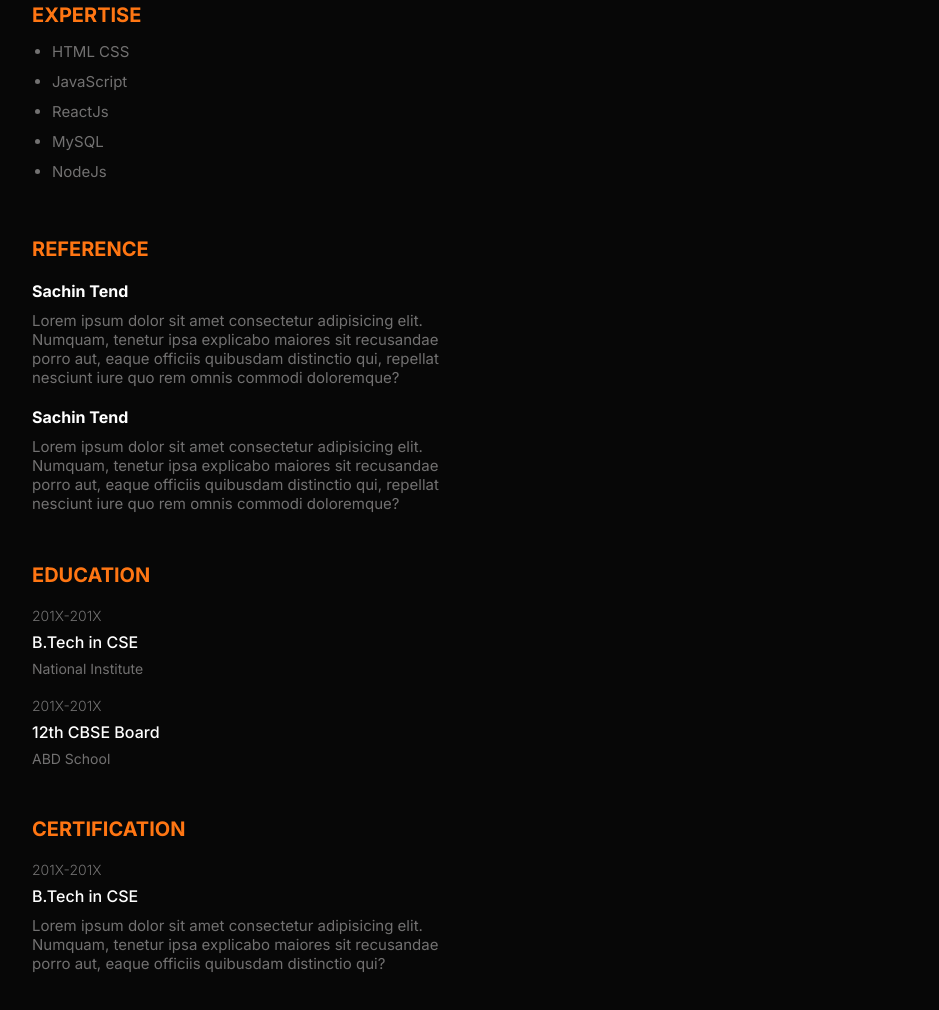
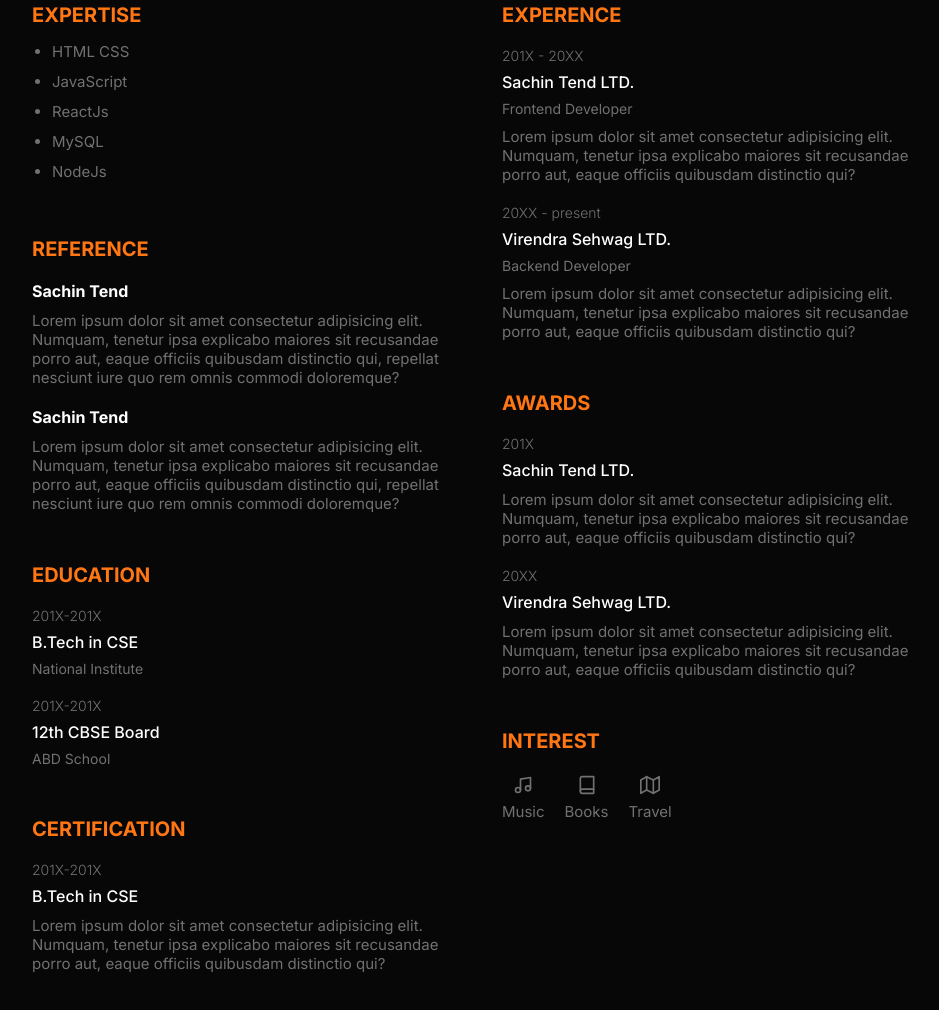
Before and after one commit to SauravKumar1822/Resume, a plain HTML site: page index.html in a window 1280 px wide. Shown: the part 331-1341 px from the top of the page, without its empty margins (158-1097 px from the left). Drawn offline with nearby package versions, Linux system fonts and the light colour scheme.

Commit message:
group-2 div design completed

```diff
--- a/index.html
+++ b/index.html
@@ -6,6 +6,7 @@
     <meta name="viewport" content="width=device-width, initial-scale=1.0">
     <title>Resume</title>
     <link rel="stylesheet" href="style.css">
+    <script src="https://unpkg.com/feather-icons"></script>
 </head>
 
 <body>
@@ -99,10 +100,79 @@
         </div>
 
 
-        <div class="group-2"></div>
+        <div class="group-2">
+            <div class="exp">
+                <h3 class="title">Experence</h3>
+                <div class="exp_item">
+                    <p class="item_preTitle">201X - 20XX</p>
+                    <h4 class="item_title">Sachin Tend LTD.</h4>
+                    <p class="item_subtitle">Frontend Developer</p>
+                    <p class="description">
+                        Lorem ipsum dolor sit amet consectetur adipisicing elit.
+                        Numquam, tenetur ipsa explicabo maiores sit recusandae
+                        porro aut, eaque officiis quibusdam distinctio qui?
+                    </p>
+                </div>
+                <div class="exp_item">
+                    <p class="item_preTitle">20XX - present</p>
+                    <h4 class="item_title">Virendra Sehwag LTD.</h4>
+                    <p class="item_subtitle">Backend Developer</p>
+                    <p class="description">
+                        Lorem ipsum dolor sit amet consectetur adipisicing elit.
+                        Numquam, tenetur ipsa explicabo maiores sit recusandae
+                        porro aut, eaque officiis quibusdam distinctio qui?
+                    </p>
+                </div>
+            </div>
+
+            <div class="awards">
+                <h3 class="title">Awards</h3>
+                <div class="awards_item">
+                    <p class="item_preTitle">201X</p>
+                    <h4 class="item_title">Sachin Tend LTD.</h4>
+                    <p class="description">
+                        Lorem ipsum dolor sit amet consectetur adipisicing elit.
+                        Numquam, tenetur ipsa explicabo maiores sit recusandae
+                        porro aut, eaque officiis quibusdam distinctio qui?
+                    </p>
+                </div>
+                <div class="awards_item">
+                    <p class="item_preTitle">20XX</p>
+                    <h4 class="item_title">Virendra Sehwag LTD.</h4>
+                    <p class="description">
+                        Lorem ipsum dolor sit amet consectetur adipisicing elit.
+                        Numquam, tenetur ipsa explicabo maiores sit recusandae
+                        porro aut, eaque officiis quibusdam distinctio qui?
+                    </p>
+                </div>
+            </div>
+
+            <div class="interest">
+                <h3 class="title">Interest</h3>
+                <div class="interest_items">
+                    <div class="interest_item">
+                        <i data-feather="music"></i>
+                        <span>Music</span>
+                    </div>
+                    <div class="interest_item">
+                        <i data-feather="book"></i>
+                        <span>Books</span>
+                    </div>
+                    <div class="interest_item">
+                        <i data-feather="map"></i>
+                        <span>Travel</span>
+                    </div>
+                </div>
+            </div>
+
+        </div>
+
+
         <div class="footer"></div>
 
     </div>
-
+    <script>
+        feather.replace()
+    </script>
 </body>
 </html>
--- a/style.css
+++ b/style.css
@@ -91,7 +91,8 @@ a{
     margin-bottom: 2rem;
 }
 
-.group-1{
+.group-1,
+.group-2{
     display: flex;
     flex-direction: column;
     gap: 5rem;
@@ -172,3 +173,36 @@ a{
 .certification_item{
     margin-top: 2rem;
 }
+
+/* experence */
+.exp_item{
+    margin-top: 2rem;
+}
+
+/* awards */
+.awards_item{
+    margin-top: 2rem;
+}
+
+/* Interests */
+.interest_items{
+    margin-top: 2rem;
+    display: flex;
+    align-items: center;
+    flex-wrap: wrap;
+    gap: 2rem;
+}
+
+.interest_item{
+    font-size: 1.5rem;
+    display: flex;
+    flex-direction: column;
+    align-items: center;
+    justify-content: center;
+    gap: 0.5rem;
+    color: var(--text-color);
+}
+
+.interest_item svg{
+    width: 2rem;
+}
```
